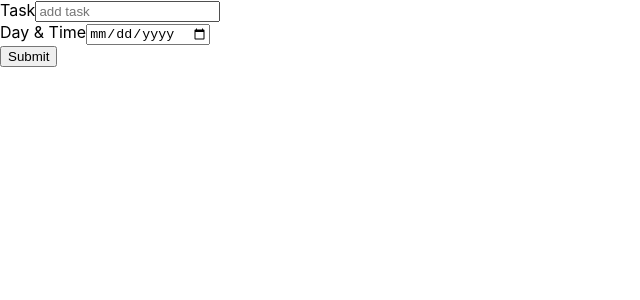
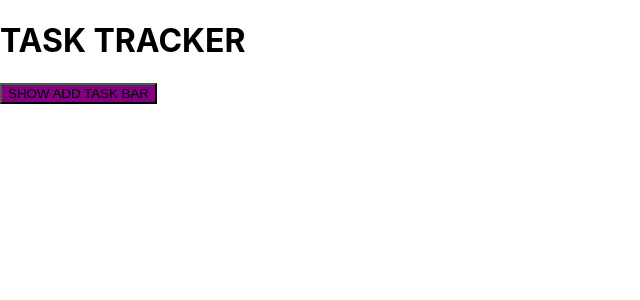
Before and after one commit to szrokmn/task-tracker, a React (Create React App) app: page / in a window 1280 px wide. Shown: the top 300 px of the page, without its empty margins (0-640 px from the left). Built offline with nearby package versions, Linux system fonts and the light colour scheme; the HTML template or start-up script is replaced by a standard one.

Commit message:
Header component finished

```diff
--- a/src/components/AddTaskForm.jsx
+++ b/src/components/AddTaskForm.jsx
@@ -1,6 +1,6 @@
 import {useState} from "react";
 
-const AddTaskForm = () => {
+const AddTaskForm = ({tasks, setTasks}) => {
 
 const [task, setTask] = useState("")
 const [day, setDay] = useState("")
@@ -9,7 +9,7 @@ const handleSubmit = (e) => {
   e.preventDefault();
   const id = new Date().getTime();
   const newTask = {id:id, task:task, day:day, isDone:false};
-  setTask([...task, newTask]);
+  setTasks([...tasks, newTask]);
   setTask('');
   setDay('');
 }
--- a/src/components/Header.jsx
+++ b/src/components/Header.jsx
@@ -1,11 +1,36 @@
-import React from 'react'
 import AddTaskForm from './AddTaskForm'
+import {useState} from "react";
 
-const Header = () => {
+const Header = ({tasks, setTasks}) => {
+
+const [show, setShow] = useState(false);
+const [btnStyle, setBtnStyle] = useState({
+  name:"SHOW ADD TASK BAR",
+  bgColor:"purple"
+});
+
+const handleShow = () => {
+  if (show) {
+    setBtnStyle({
+      name: 'SHOW ADD TASK BAR',
+      bgColor: 'purple',
+    })
+  }else {
+    setBtnStyle({
+      name: 'CLOSE ADD TASK BAR',
+      bgColor: 'red',
+  })
+}
+setShow(!show);
+};
+console.log(show);
+
   return (
-    <div>
-      <AddTaskForm/>
-    </div>
+    <header className='header'>
+      <h1>TASK TRACKER</h1>
+      <button className="btn" onClick={handleShow} style={{backgroundColor:btnStyle.bgColor}}> {btnStyle.name} </button>
+      {show && <AddTaskForm tasks={tasks} setTasks={setTasks} />}
+    </header>
   )
 }
 
```
